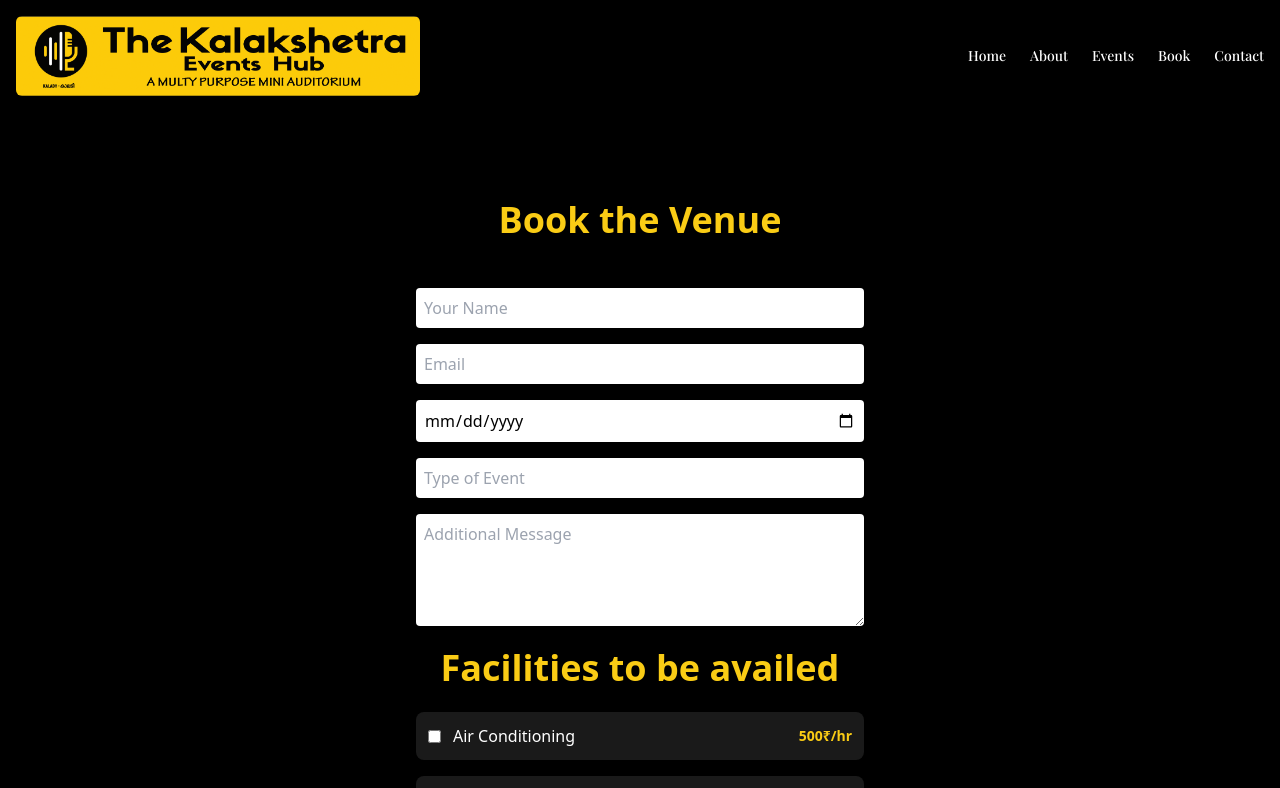
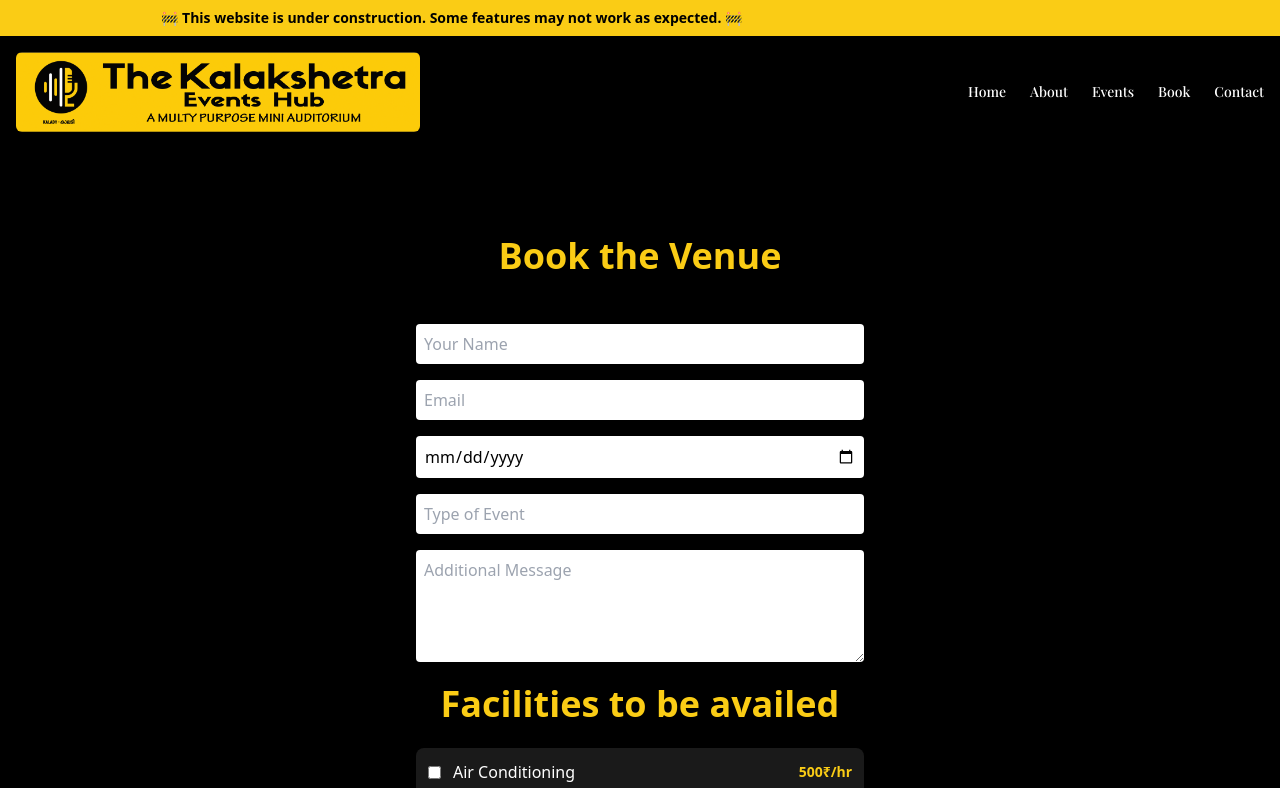
Before and after one commit to Abhijith-Jaideep/kalakshetra, a React (Create React App) app: page /kalakshetra/booking in a window 1280 px wide. Shown: the top 788 px of the page. Built offline with nearby package versions, Linux system fonts and the light colour scheme.

Commit message:
added markee for website construction

```diff
--- a/src/components/Layout.jsx
+++ b/src/components/Layout.jsx
@@ -5,6 +5,13 @@ import Footer from './Footer';
 const Layout = ({ children }) => {
   return (
     <div className="min-h-screen flex flex-col bg-black text-white">
+      {/* Accessible marquee alternative */}
+      <div className="bg-yellow-400 overflow-hidden whitespace-nowrap text-black font-bold text-sm py-2 shadow-md">
+        <div className="inline-block animate-marquee px-4">
+          🚧 This website is under construction. Some features may not work as expected. 🚧
+        </div>
+      </div>
+
       <Navbar />
       <main className="flex-grow">{children}</main>
       <Footer />
--- a/tailwind.config.js
+++ b/tailwind.config.js
@@ -1,12 +1,16 @@
 /** @type {import('tailwindcss').Config} */
 module.exports = {
   content: ["./src/**/*.{js,jsx}"],
-   theme: {
+  theme: {
     extend: {
       animation: {
         'fade-in-up': 'fadeInUp 1s ease-out both',
       },
       keyframes: {
+        marquee: {
+          '0%': { transform: 'translateX(100%)' },
+          '100%': { transform: 'translateX(-100%)' },
+        },
         fadeInUp: {
           '0%': {
             opacity: '0',
@@ -18,6 +22,9 @@ module.exports = {
           },
         },
       },
+      animation:{
+        marquee: 'marquee 15s linear infinite'
+      },
       fontFamily: {
         playfair: ['"Playfair Display"', 'serif'],
       },
```
